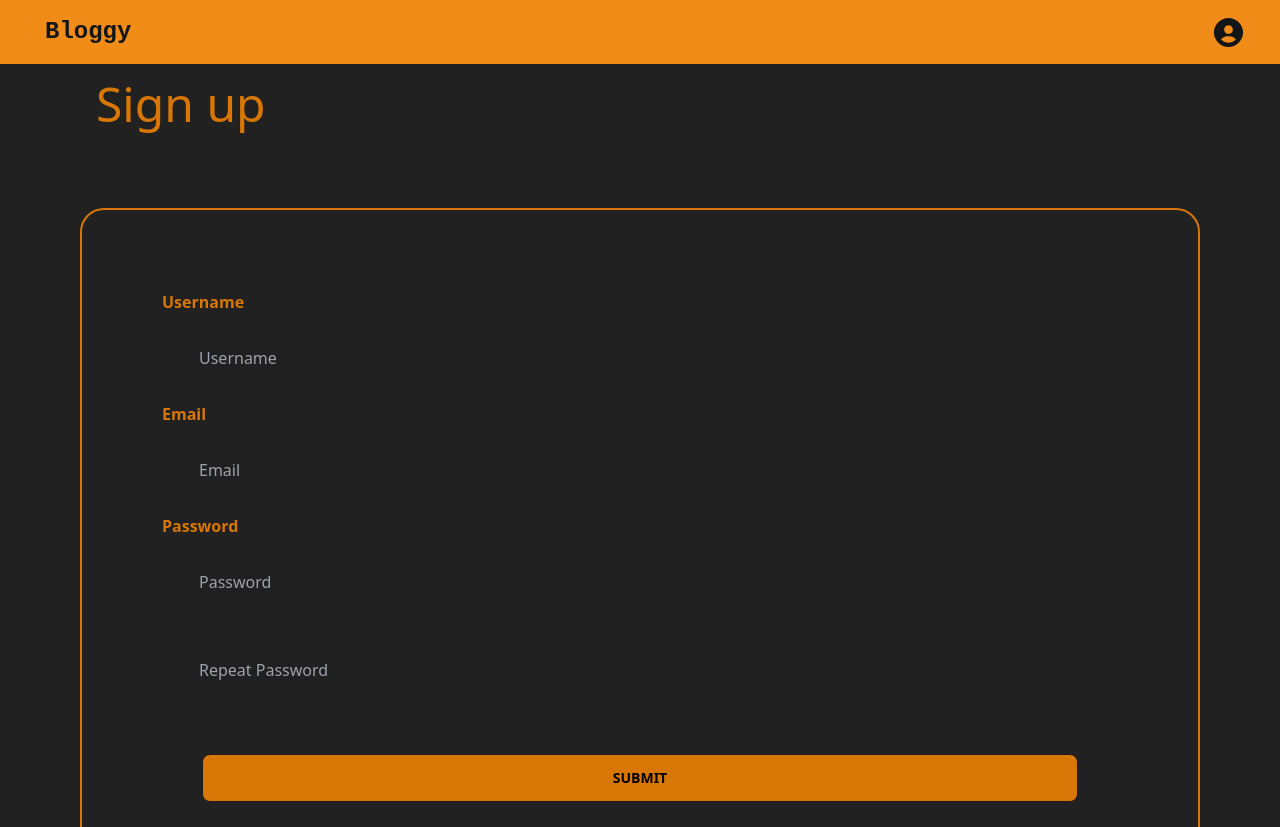
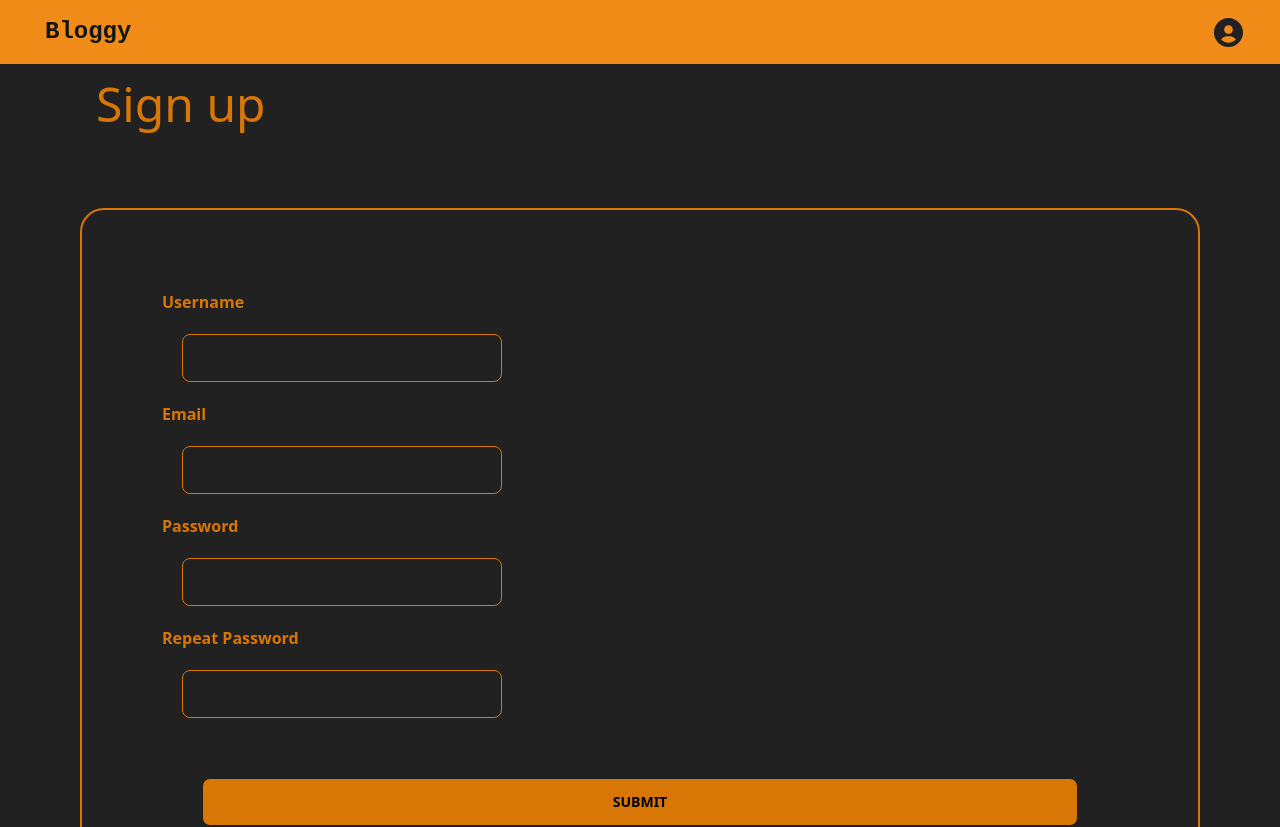
Before and after one commit to KMeniawy/React-Blog, a React (Vite) app in the folder React Blog/: page /signup in a window 1280 px wide. Shown: the top 827 px of the page. Built offline with nearby package versions, Linux system fonts and the light colour scheme.

Commit message:
better signup

```diff
--- a/React Blog/src/components/Icons/UserIcon.jsx
+++ b/React Blog/src/components/Icons/UserIcon.jsx
@@ -4,7 +4,7 @@ function UserIcon(props) {
   return (
     <svg
       viewBox="0 0 24 24"
-      fill="currentColor"
+      fill="#212121"
       height="2.5em"
       width="2.5em"
       {...props}
--- a/React Blog/src/pages/Login.jsx
+++ b/React Blog/src/pages/Login.jsx
@@ -1,15 +1,41 @@
 export default function Login() {
-    return(
-        <div className="flex flex-col m-20 justify-around items-center">
-            {/* <label htmlFor="email">Email</label> */}
-            <input type="email" name="email" id="email" required="true" placeholder="Email" className="input input-ghost w-full max-w-xs m-5 text-white focus:outline-amber-600 focus:text-amber-600" />
-            {/* <label htmlFor="password">Password</label> */}
-            <input type="password" name="password" id="password" required="true" placeholder="Password" className="input input-ghost w-full max-w-xs text-white focus:outline-amber-600 focus:text-amber-600"/>
-            <div className="m-2">
-                <label htmlFor="remember" className="m-4">Remember me</label>
-                <input type="checkbox" name="remember" id="remember" className="checkbox checkbox-warning checkbox-xs"/>
-            </div>
-            <button className="btn md:btn-md m-5 bg-amber-600 text-black hover:text-white">Login</button>
+  return (
+    <>
+      <h2 className="text-amber-600 px-24 pt-4 text-5xl">Login</h2>
+      <div className="flex flex-col m-20 justify-around items-center">
+        {/* <label htmlFor="email">Email</label> */}
+        <input
+          type="email"
+          name="email"
+          id="email"
+          required="true"
+          placeholder="Email"
+          className="input input-ghost w-full max-w-xs m-5 text-white focus:outline-amber-600 focus:text-amber-600"
+        />
+        {/* <label htmlFor="password">Password</label> */}
+        <input
+          type="password"
+          name="password"
+          id="password"
+          required="true"
+          placeholder="Password"
+          className="input input-ghost w-full max-w-xs text-white focus:outline-amber-600 focus:text-amber-600"
+        />
+        <div className="m-2">
+          <label htmlFor="remember" className="m-4">
+            Remember me
+          </label>
+          <input
+            type="checkbox"
+            name="remember"
+            id="remember"
+            className="checkbox checkbox-warning checkbox-xs"
+          />
         </div>
-    )
+        <button className="btn md:btn-md m-5 bg-amber-600 text-black hover:text-white">
+          Login
+        </button>
+      </div>
+    </>
+  );
 }
--- a/React Blog/src/pages/Signup.jsx
+++ b/React Blog/src/pages/Signup.jsx
@@ -2,7 +2,7 @@ export default function Signup() {
   return (
     //username,email (unique),password,repeat password
     <>
-    <h2 className="text-amber-600 px-24 pt-4 text-5xl">Sign up</h2>
+      <h2 className="text-amber-600 px-24 pt-4 text-5xl">Sign up</h2>
       <div className="flex flex-col m-20 justify-around p-20 border-amber-600 border-2 rounded-3xl">
         <label htmlFor="name" className="text-amber-600 font-bold">
           Username
@@ -12,8 +12,7 @@ export default function Signup() {
           name="username"
           id="username"
           required="true"
-          placeholder="Username"
-          className="input input-ghost w-full max-w-xs m-5 text-white focus:outline-amber-600 focus:text-amber-600"
+          className="input input-bordered w-full max-w-xs m-5 text-white border-amber-600 focus:outline-amber-600 focus:text-amber-600"
         />
         <label htmlFor="email" className="text-amber-600 font-bold">
           Email
@@ -23,8 +22,7 @@ export default function Signup() {
           name="email"
           id="email"
           required="true"
-          placeholder="Email"
-          className="input input-ghost w-full max-w-xs m-5 text-white focus:outline-amber-600 focus:text-amber-600"
+          className="input input-ghost w-full max-w-xs m-5 text-white border-amber-600 focus:outline-amber-600 focus:text-amber-600"
         />
 
         <label htmlFor="password" className="text-amber-600 font-bold">
@@ -35,16 +33,17 @@ export default function Signup() {
           name="password"
           id="password"
           required="true"
-          placeholder="Password"
-          className="input input-ghost w-full max-w-xs m-5 text-white focus:outline-amber-600 focus:text-amber-600"
+          className="input input-ghost w-full max-w-xs m-5 text-white border-amber-600 focus:outline-amber-600 focus:text-amber-600"
         />
+        <label htmlFor="password" className="text-amber-600 font-bold">
+          Repeat Password
+        </label>
         <input
           type="password"
           name="repeat-password"
           id="repeat-password"
           required="true"
-          placeholder="Repeat Password"
-          className="input input-ghost w-full max-w-xs m-5 text-white focus:outline-amber-600 focus:text-amber-600"
+          className="input input-ghost w-full max-w-xs m-5 text-white border-amber-600 focus:outline-amber-600 focus:text-amber-600"
         />
         <button className="btn md:btn-md m-10 bg-amber-600 text-black hover:text-white">
           Submit
```
